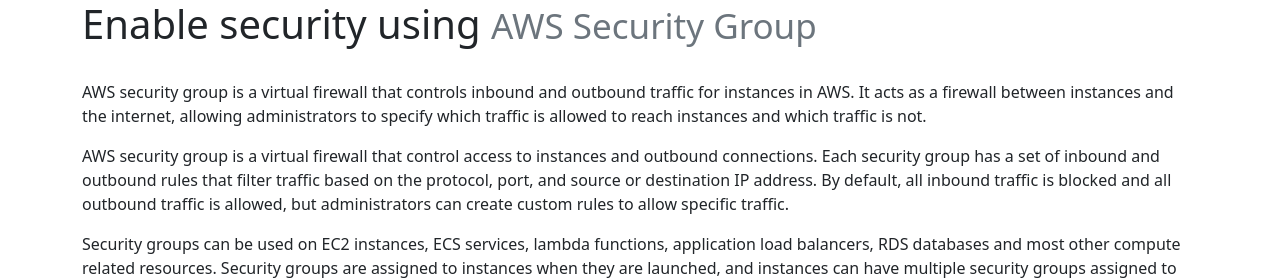
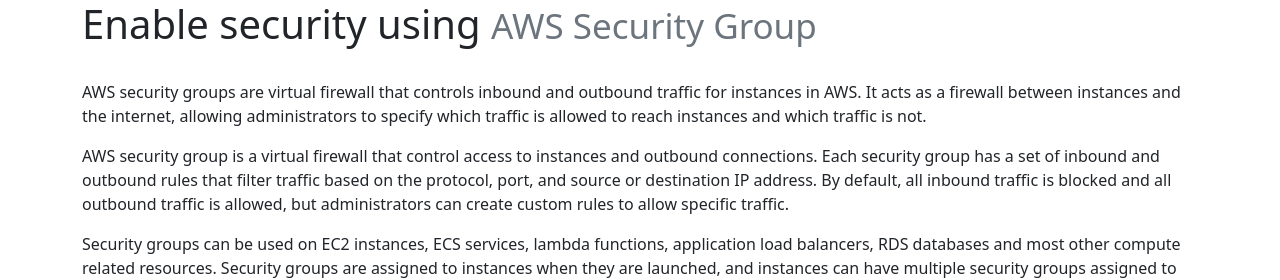
Before and after one commit to s-kazi/s-kazi.github.io, a Jekyll site: the page built from aws/vpc/security-group.markdown, in a window 1280 px wide. Shown: the top 280 px of the page. Built offline with Jekyll 4.4.1, drawn with Linux system fonts in a browser that asks for light colours; nearby versions of some CDN libraries.

Commit message:
Update security-group.markdown

```diff
--- a/aws/vpc/security-group.markdown
+++ b/aws/vpc/security-group.markdown
@@ -5,7 +5,7 @@ subtitle: AWS Security Group
 permalink: /aws-vpc-security-group-security/
 ---
 
-AWS security group is a virtual firewall that controls inbound and outbound traffic for instances in AWS. It acts as a firewall between instances and the internet, allowing administrators to specify which traffic is allowed to reach instances and which traffic is not.
+AWS security groups are virtual firewall that controls inbound and outbound traffic for instances in AWS. It acts as a firewall between instances and the internet, allowing administrators to specify which traffic is allowed to reach instances and which traffic is not.
 
 AWS security group is a virtual firewall that control access to instances and outbound connections. Each security group has a set of inbound and outbound rules that filter traffic based on the protocol, port, and source or destination IP address. By default, all inbound traffic is blocked and all outbound traffic is allowed, but administrators can create custom rules to allow specific traffic.
 
```
